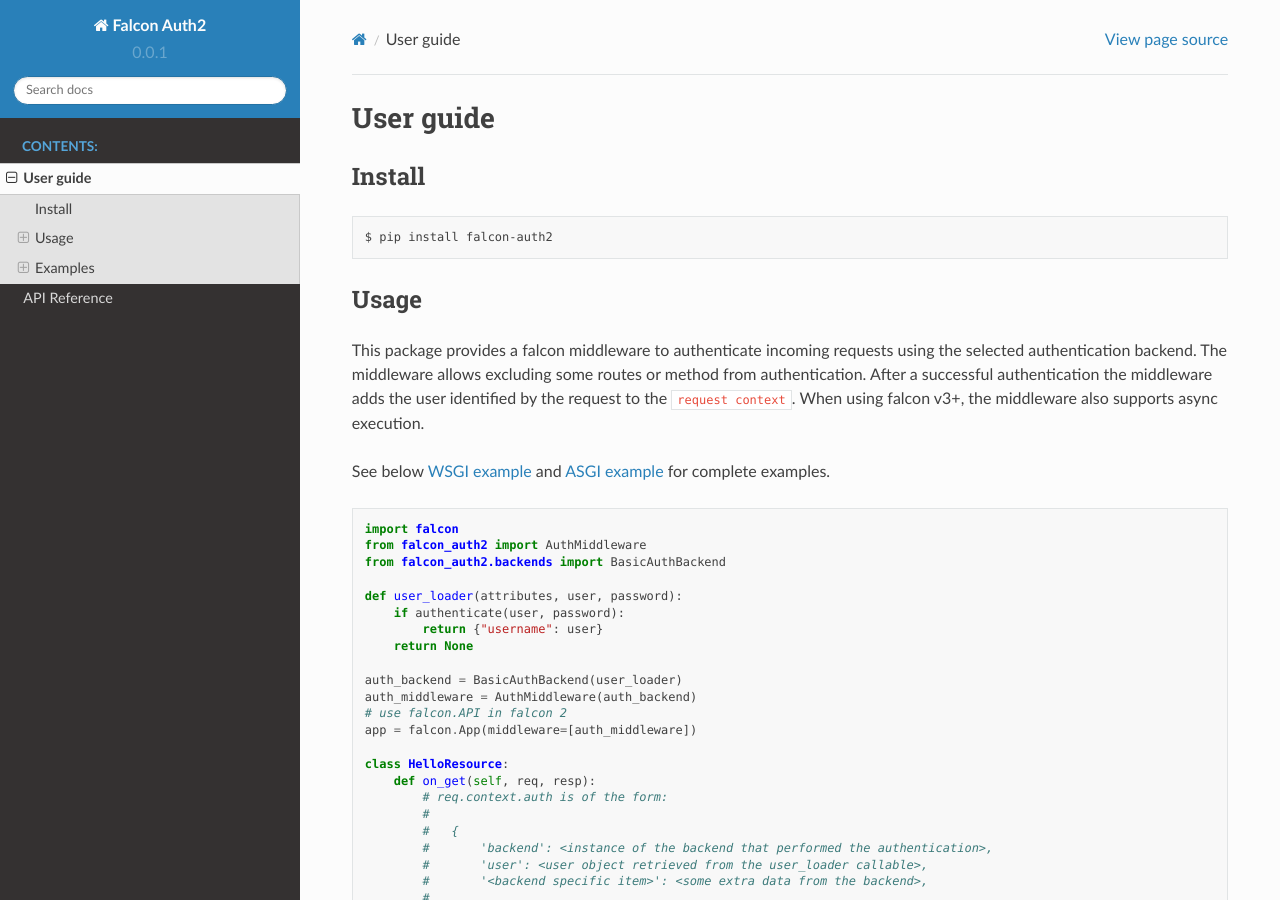
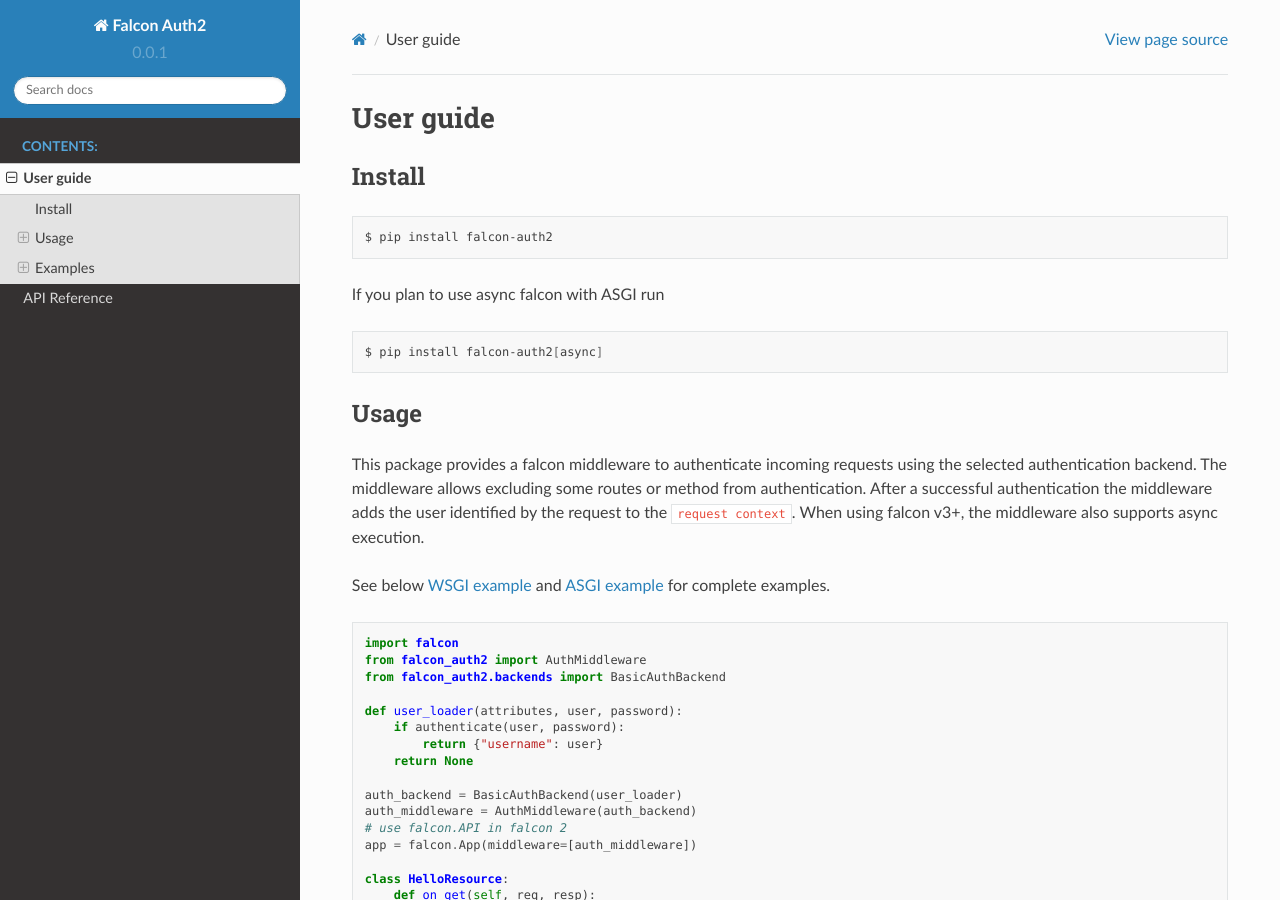
Before and after one commit to CaselIT/falcon-auth2, a Sphinx documentation site: the page built from docs/user_guide.rst, in a window 1280 px wide and 900 px high. Built offline with Sphinx 7.4.7 and the Read the Docs theme 2.0.0, drawn with Linux system fonts in a browser that asks for light colours.

Commit message:
docs: add async install guide

```diff
--- a/docs/user_guide.rst
+++ b/docs/user_guide.rst
@@ -7,6 +7,12 @@
 .. code:: shell
 
     $ pip install falcon-auth2
+
+If you plan to use async falcon with ASGI run
+
+.. code:: shell
+
+    $ pip install falcon-auth2[async]
 
 Usage
 ~~~~~
```
Also changed, not shown: README.md (+5 -1 lines).
